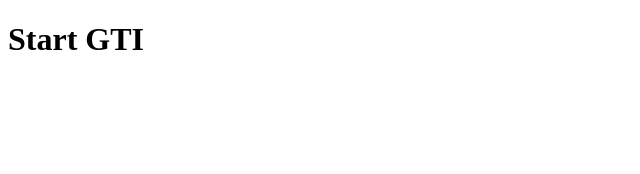
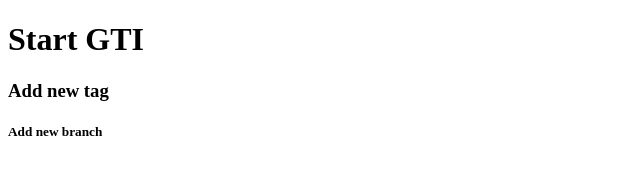
Before and after one commit to IvanTsolta/lesson1, a plain HTML site: page index.html in a window 1280 px wide. Shown: the whole page, without its empty margins (0-640 px from the left). Drawn offline with Linux system fonts and the light colour scheme.

Commit message:
add new btanch test

```diff
--- a/index.html
+++ b/index.html
@@ -9,5 +9,7 @@
 </head>
 <body>
      <h1>Start GTI</h1>
+     <h3>Add new tag</h3>
+     <h5>Add new branch</h5>
 </body>
 </html>
```
